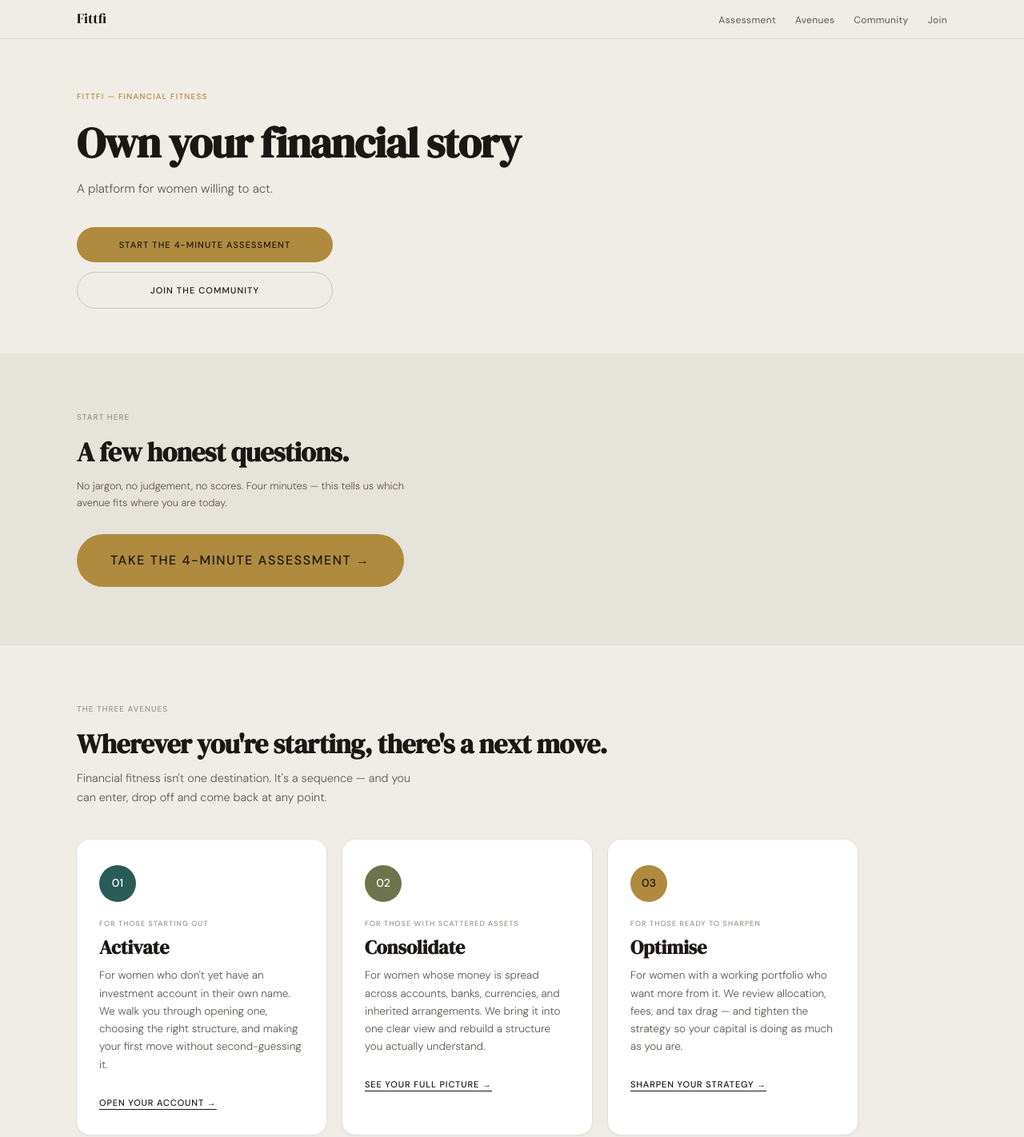
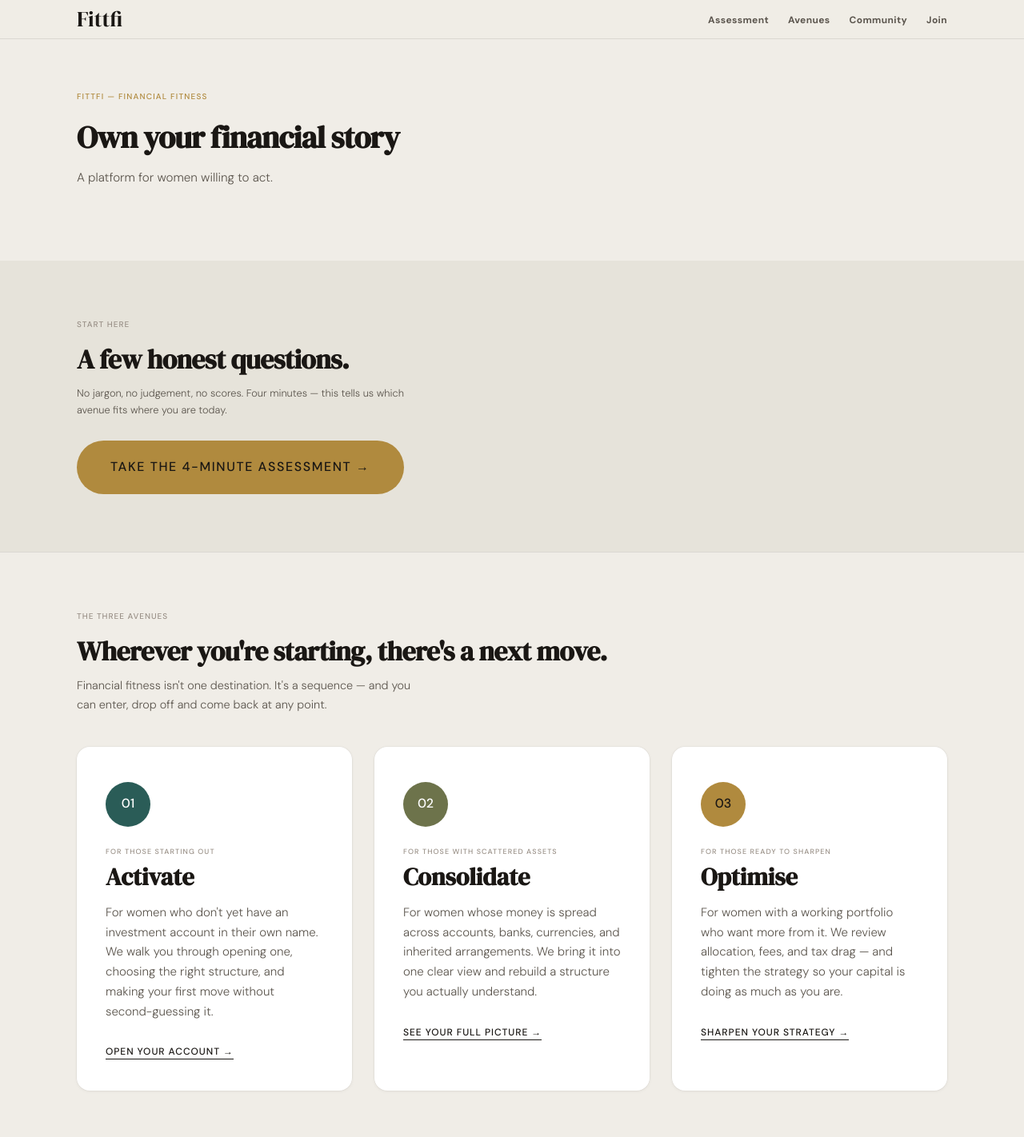
Before and after one commit to HennyFittfi/fittfi-website, a plain HTML site: page index.html in a window 1280 px wide. Shown: the top 1422 px of the page at 80% size. Drawn offline with Linux system fonts and the light colour scheme.

Commit message:
Bigger nav logo/bold links, smaller h1, remove hero buttons, full-width bigger avenue cards

```diff
--- a/index.html
+++ b/index.html
@@ -6,7 +6,7 @@
   <title>Fittfi — Own your financial story</title>
   <link rel="preconnect" href="https://fonts.googleapis.com">
   <link rel="preconnect" href="https://fonts.gstatic.com" crossorigin>
-  <link href="https://fonts.googleapis.com/css2?family=DM+Serif+Display:ital@0;1&family=DM+Sans:opsz,wght@9..40,300;9..40,400;9..40,500&display=swap" rel="stylesheet">
+  <link href="https://fonts.googleapis.com/css2?family=DM+Serif+Display:ital@0;1&family=DM+Sans:opsz,wght@9..40,300;9..40,400;9..40,500;9..40,700&display=swap" rel="stylesheet">
   <style>
     *, *::before, *::after { box-sizing: border-box; margin: 0; padding: 0; }
 
@@ -59,7 +59,7 @@
     }
     .nav-logo {
       font-family: var(--serif);
-      font-size: 1.1rem;
+      font-size: 1.7rem;
       color: var(--ink);
       text-decoration: none;
       font-weight: 400;
@@ -71,7 +71,7 @@
     }
     .nav-links a {
       font-size: 12px;
-      font-weight: 400;
+      font-weight: 700;
       color: var(--ink-2);
       text-decoration: none;
       letter-spacing: 0.03em;
@@ -98,8 +98,8 @@
     }
     h1 {
       font-family: var(--serif);
-      font-size: clamp(2.2rem, 5.5vw, 3.3rem);
-      line-height: 1.1;
+      font-size: clamp(1.7rem, 4vw, 2.4rem);
+      line-height: 1.15;
       letter-spacing: -0.02em;
       color: var(--ink);
       margin-bottom: 1rem;
@@ -220,12 +220,12 @@
       background: var(--cream);
       border-top: 0.5px solid var(--rule);
     }
-    #avenues .wrap { max-width: 1000px; }
+    #avenues .wrap { max-width: none; width: 100%; margin: 0; padding: 0 var(--gutter); }
     .avenues-list {
       display: flex;
       flex-direction: row;
       align-items: stretch;
-      gap: 1.25rem;
+      gap: 1.75rem;
       margin-top: 2.5rem;
     }
     .avenue-card {
@@ -233,20 +233,20 @@
       min-width: 0;
       background: #fff;
       border-radius: var(--radius-card);
-      padding: 2rem 1.75rem 1.75rem;
+      padding: 2.75rem 2.25rem 2.25rem;
       box-shadow: 0 1px 4px rgba(26,23,20,0.06), 0 0 0 0.5px rgba(26,23,20,0.06);
     }
     .avenue-badge {
-      width: 46px;
-      height: 46px;
+      width: 56px;
+      height: 56px;
       border-radius: 50%;
       display: flex;
       align-items: center;
       justify-content: center;
-      font-size: 14px;
+      font-size: 16px;
       font-weight: 500;
       color: #fff;
-      margin-bottom: 1.25rem;
+      margin-bottom: 1.5rem;
     }
     .badge-01 { background: var(--teal); }
     .badge-02 { background: #6D734B; }
@@ -261,19 +261,19 @@
     }
     .avenue-title {
       font-family: var(--serif);
-      font-size: 1.5rem;
+      font-size: 1.9rem;
       color: var(--ink);
-      margin-bottom: 0.7rem;
+      margin-bottom: 0.85rem;
       line-height: 1.15;
     }
     .avenue-body {
-      font-size: 13.5px;
+      font-size: 15px;
       color: var(--ink-2);
       line-height: 1.65;
-      margin-bottom: 1.35rem;
+      margin-bottom: 1.5rem;
     }
     .avenue-link {
-      font-size: 11px;
+      font-size: 12px;
       font-weight: 500;
       letter-spacing: 0.08em;
       text-transform: uppercase;
@@ -469,10 +469,6 @@
       <p class="hero-eyebrow">Fittfi — Financial Fitness</p>
       <h1>Own your financial story</h1>
       <p class="hero-sub">A platform for women willing to act.</p>
-      <div class="btn-row">
-        <a href="#quiz" class="btn-primary">Start the 4-minute assessment</a>
-        <a href="#founding" class="btn-ghost">Join the community</a>
-      </div>
     </div>
   </section>
 
```
